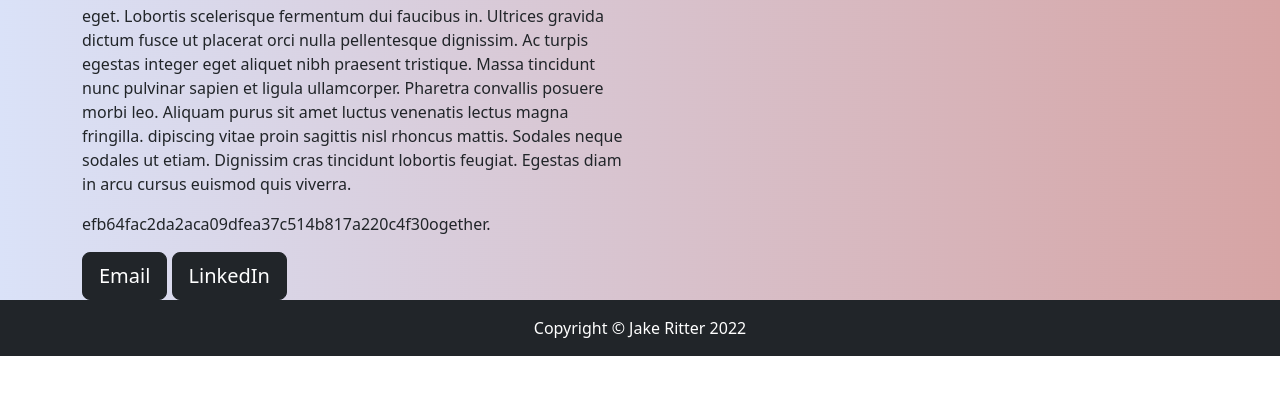
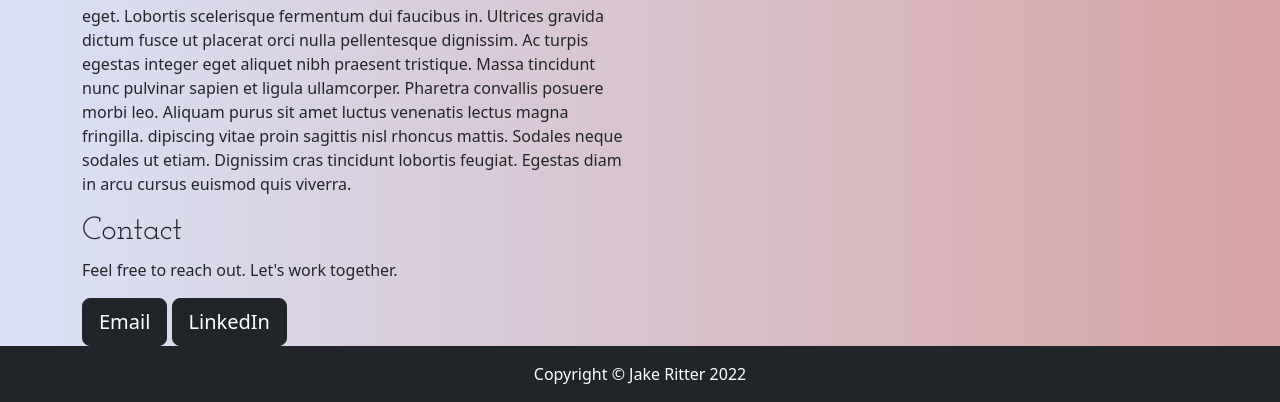
Before and after one commit to je-ritter/tech-blog, a plain HTML site: page about.html in a window 1280 px wide. Shown: the part 492-894 px from the top of the page. Before the commit the page ends 848 px from the top, so only its background shows below. Drawn offline with nearby package versions, Linux system fonts and the light colour scheme; files that its build step writes are made by us from their sources; some icons are missing; files whose address does not match are found by name.

Commit message:
trying this again

```diff
--- a/about.html
+++ b/about.html
@@ -53,7 +53,10 @@
                               Pharetra convallis posuere morbi leo. Aliquam purus sit amet luctus venenatis lectus magna fringilla.
                               dipiscing vitae proin sagittis nisl rhoncus mattis. Sodales neque sodales ut etiam. Dignissim cras tincidunt lobortis feugiat.
                               Egestas diam in arcu cursus euismod quis viverra.
-                            </p>efb64fac2da2aca09dfea37c514b817a220c4f30ogether.</p>
+                            </p>
+
+                            <h2>Contact</h2>
+                            <p>Feel free to reach out. Let's work together.</p>
 
                             <a href="mailto:jeritter@protonmail.com" class="btn btn-dark btn-lg">
                                 <i class="fas fa-envelope"></i> Email
```
